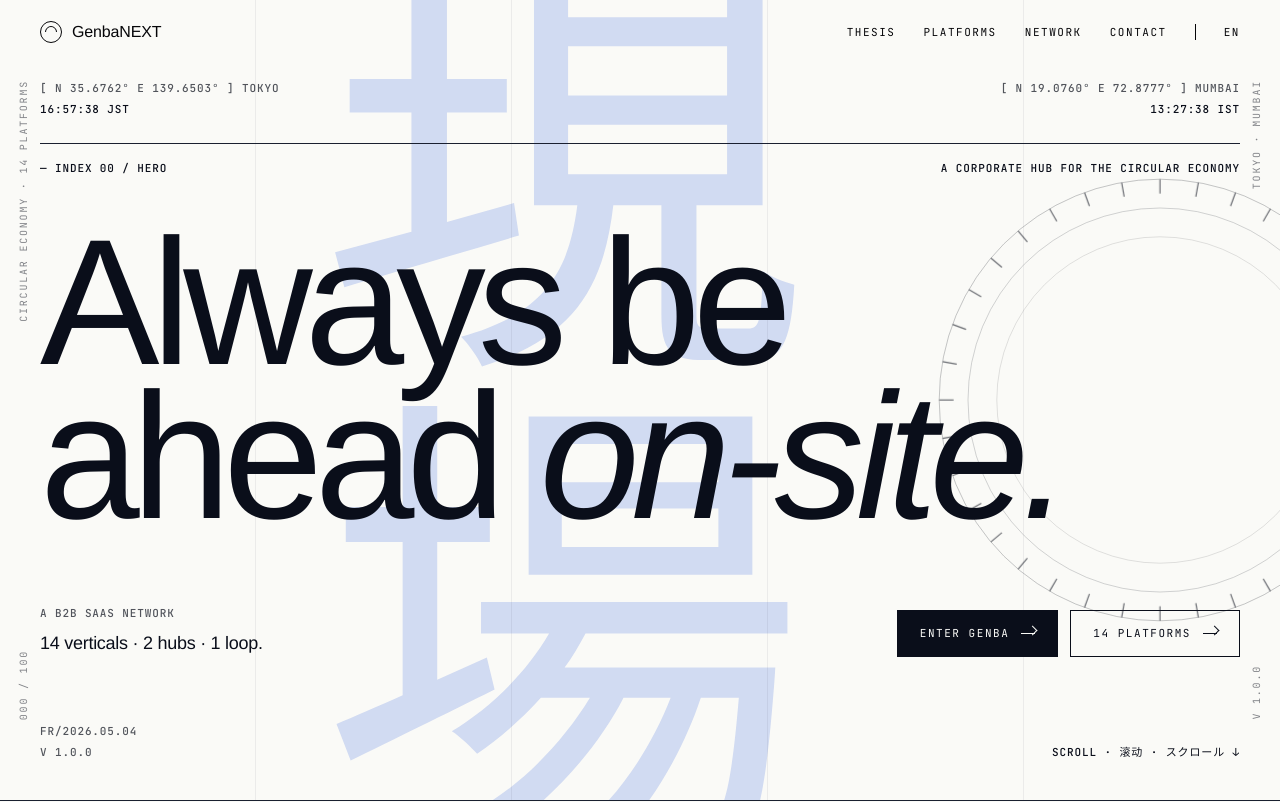
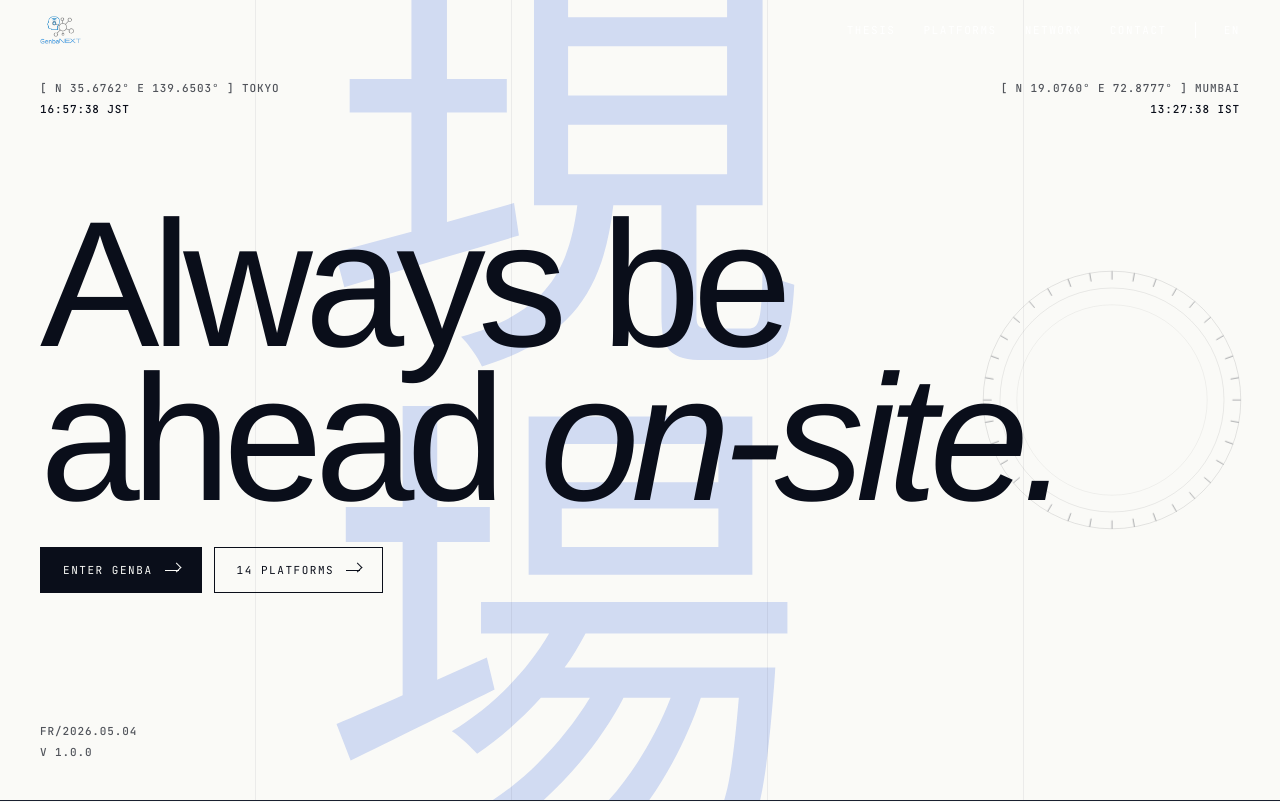
Before and after one commit to jeshwanthshivasai/GenbaNEXT-Redesign, a Next.js app: page / in a window 1280 px wide. Shown: the top 802 px of the page. Built offline with nearby package versions, Linux system fonts and the light colour scheme.

Commit message:
Refactor code structure for improved readability and maintainability

```diff
--- a/src/components/AudienceSection.tsx
+++ b/src/components/AudienceSection.tsx
@@ -31,7 +31,6 @@ export default function AudienceSection() {
   return (
     <section className={styles.audience} id="audience" data-screen-label="06 For Whom">
       <div className={styles.audienceHead}>
-        <span className="section-label">Index 05 / For Whom</span>
         <h2 className={`${styles.audienceHeadTitle} display`}>
           Built for the
           <br />
--- a/src/components/CircularEconomy.tsx
+++ b/src/components/CircularEconomy.tsx
@@ -37,7 +37,6 @@ export default function CircularEconomy() {
     <section className={styles.circular} ref={ref} id="loop" data-screen-label="03 Circular Economy">
       <div className={styles.circularSticky}>
         <div className={styles.circularHead}>
-          <span className="section-label">Index 02 / The Loop</span>
           <span className="mono opacity-70">CIRCULAR ECONOMY · 循环经济</span>
         </div>
 
--- a/src/components/HeroSection.tsx
+++ b/src/components/HeroSection.tsx
@@ -64,11 +64,6 @@ export default function HeroSection() {
         className={styles.heroStack}
         style={{ transform: `translateY(${-heroY}px)`, opacity: heroOpacity }}
       >
-        <div className={styles.heroEyebrow}>
-          <span className="mono">— Index 00 / Hero</span>
-          <span className="mono">A Corporate Hub for the Circular Economy</span>
-        </div>
-
         <h1 className={`${styles.heroTitle} display`}>
           <span className={styles.line}>Always be</span>
           <span className={styles.line}>
@@ -76,11 +71,6 @@ export default function HeroSection() {
           </span>
         </h1>
 
-        <div className={styles.heroFoot}>
-          <div className="col gap-1">
-            <span className="mono opacity-70">A B2B SaaS network</span>
-            <span className={styles.heroTag}>14 verticals · 2 hubs · 1 loop.</span>
-          </div>
         <div className={styles.heroActions}>
           <a className="btn btn-ink" href="#manifesto">
             <span>Enter Genba</span>
@@ -92,16 +82,10 @@ export default function HeroSection() {
           </a>
         </div>
       </div>
-      </div>
 
       <div className={`${styles.heroMeta} ${styles.heroMetaBl}`}>
         <span className="mono opacity-70">FR/2026.05.04</span>
         <span className="mono opacity-70">v 1.0.0</span>
-      </div>
-      <div className={`${styles.heroMeta} ${styles.heroMetaBr}`}>
-        <a className={`mono ${styles.heroScrollCue}`} href="#manifesto">
-          SCROLL · 滚动 · スクロール ↓
-        </a>
       </div>
 
       <div className={styles.heroRing} aria-hidden="true">
--- a/src/components/ManifestoSection.tsx
+++ b/src/components/ManifestoSection.tsx
@@ -31,7 +31,6 @@ export default function ManifestoSection() {
     <section className={styles.manifesto} id="manifesto" ref={ref} data-screen-label="02 Manifesto">
       <div className={styles.manifestoSticky}>
         <div className={styles.manifestoHead}>
-          <span className="section-label">Index 01 / Thesis</span>
           <span className="mono opacity-70">現場 GENBA · ON-SITE</span>
         </div>
 
--- a/src/components/PlatformsSection.tsx
+++ b/src/components/PlatformsSection.tsx
@@ -73,7 +73,6 @@ export default function PlatformsSection() {
       <div className={styles.platformsSticky}>
         <div className={styles.platformsHead}>
           <div className="col gap-2">
-            <span className="section-label">Index 03 / Network</span>
             <h2 className={`${styles.platformsHeadTitle} display`}>
               Fourteen platforms.
               <br />
--- a/src/components/TopNav.tsx
+++ b/src/components/TopNav.tsx
@@ -1,6 +1,7 @@
 'use client';
 
 import { useEffect, useState } from 'react';
+import Image from 'next/image';
 import styles from '../styles/TopNav.module.css';
 
 export type Lang = 'EN' | 'JP' | 'HI';
@@ -35,9 +36,15 @@ export default function TopNav({ lang, setLang }: Props) {
       <div className={styles.scrollProgress} style={{ width: `${scrollPct}%` }} />
 
       <nav className={styles.topnav}>
-        <a href="#" className={styles.brandMark}>
-          <span className={styles.brandGlyph} />
-          <span>GenbaNEXT</span>
+        <a href="#" className={styles.brandMark} aria-label="GenbaNEXT — home">
+          <Image
+            src="/logo.png"
+            alt="GenbaNEXT"
+            width={140}
+            height={32}
+            priority
+            className={styles.logo}
+          />
         </a>
         <div className={styles.right}>
           <a href="#manifesto" className={styles.navLink}>Thesis</a>
@@ -49,17 +56,6 @@ export default function TopNav({ lang, setLang }: Props) {
           </button>
         </div>
       </nav>
-
-      <div className={`${styles.chromeRail} ${styles.chromeRailLeft}`}>
-        <span className={styles.railText}>CIRCULAR ECONOMY · 14 PLATFORMS</span>
-        <span className={styles.railText}>
-          {Math.round(scrollPct).toString().padStart(3, '0')} / 100
-        </span>
-      </div>
-      <div className={`${styles.chromeRail} ${styles.chromeRailRight}`}>
-        <span className={styles.railText}>TOKYO · MUMBAI</span>
-        <span className={styles.railText}>v 1.0.0</span>
-      </div>
     </>
   );
 }
--- a/src/styles/CircularEconomy.module.css
+++ b/src/styles/CircularEconomy.module.css
@@ -97,9 +97,10 @@
 }
 
 .circularTitle {
-  font-size: clamp(48px, 6vw, 96px);
+  font-size: clamp(40px, 5vw, 76px);
   letter-spacing: -0.04em;
   line-height: 0.95;
+  white-space: nowrap;
 }
 
 .circularDesc {
--- a/src/styles/Hero.module.css
+++ b/src/styles/Hero.module.css
@@ -33,14 +33,6 @@
 .heroMetaTl { top: 80px; left: 40px; }
 .heroMetaTr { top: 80px; right: 40px; align-items: flex-end; text-align: right; }
 .heroMetaBl { bottom: 40px; left: 40px; }
-.heroMetaBr { bottom: 40px; right: 40px; align-items: flex-end; }
-
-.heroScrollCue {
-  display: inline-flex;
-  align-items: center;
-  gap: 8px;
-}
-.heroScrollCue:hover { color: var(--blue); }
 
 .heroKanji {
   position: absolute;
@@ -65,14 +57,7 @@
   width: 100%;
   display: flex;
   flex-direction: column;
-  gap: 48px;
-}
-
-.heroEyebrow {
-  display: flex;
-  justify-content: space-between;
-  border-top: 1px solid var(--rule);
-  padding-top: 16px;
+  gap: 32px;
 }
 
 .heroTitle {
@@ -84,37 +69,22 @@
 }
 .line { display: block; }
 
-.heroFoot {
-  display: flex;
-  align-items: flex-end;
-  justify-content: space-between;
-  gap: 32px;
-  margin-top: 24px;
-  flex-wrap: wrap;
-}
-
-.heroTag {
-  font-family: var(--sans);
-  font-size: 18px;
-  font-weight: 500;
-  letter-spacing: -0.015em;
-}
-
 .heroActions {
   display: flex;
   gap: 12px;
+  flex-wrap: wrap;
 }
 
 .heroRing {
   position: absolute;
-  right: -120px;
+  right: 40px;
   top: 50%;
   transform: translateY(-50%);
-  width: 480px;
-  height: 480px;
+  width: 360px;
+  height: 360px;
   color: var(--ink);
   z-index: 2;
-  opacity: 0.6;
+  opacity: 0.55;
   pointer-events: none;
 }
 
@@ -127,29 +97,26 @@
   animation: ringSpin 60s linear infinite;
 }
 
-@media (max-width: 1180px) {
-  .heroRing { width: 360px; height: 360px; right: -100px; opacity: 0.4; }
+@media (max-width: 1280px) {
+  .heroRing { width: 280px; height: 280px; right: 28px; opacity: 0.45; }
 }
 
 @media (max-width: 1024px) {
-  .heroStack { padding: 0 28px; gap: 32px; }
+  .heroStack { padding: 0 28px; gap: 28px; }
   .heroMetaTl, .heroMetaBl { left: 28px; }
-  .heroMetaTr, .heroMetaBr { right: 28px; }
+  .heroMetaTr { right: 28px; }
   .heroRing { display: none; }
 }
 
 @media (max-width: 720px) {
-  .hero { min-height: 100svh; padding-top: 56px; }
+  .hero { min-height: 100svh; padding-top: 64px; }
   .heroStack { padding: 0 18px; gap: 24px; }
   .heroMetaTl, .heroMetaBl { left: 18px; }
-  .heroMetaTr, .heroMetaBr { right: 18px; }
+  .heroMetaTr { right: 18px; }
   .heroMetaTl, .heroMetaTr { top: 60px; }
-  .heroMetaBl, .heroMetaBr { bottom: 24px; }
-  .heroEyebrow { flex-direction: column; gap: 4px; align-items: flex-start; }
+  .heroMetaBl { bottom: 24px; }
   .heroTitle { font-size: clamp(48px, 16vw, 80px); }
-  .heroFoot { flex-direction: column; align-items: flex-start; gap: 24px; }
   .heroActions { width: 100%; flex-direction: column; }
   .heroActions :global(.btn) { width: 100%; justify-content: space-between; }
-  .heroTag { font-size: 15px; }
   .heroKanji { font-size: clamp(280px, 80vw, 480px); opacity: 0.12 !important; }
 }
--- a/src/styles/Manifesto.module.css
+++ b/src/styles/Manifesto.module.css
@@ -54,14 +54,14 @@
 }
 
 .manifestoJp {
-  font-size: clamp(64px, 9vw, 140px);
+  font-size: clamp(56px, 7.5vw, 108px);
   font-weight: 300;
   color: var(--blue);
   line-height: 0.9;
 }
 
 .manifestoEn {
-  font-size: clamp(48px, 7vw, 120px);
+  font-size: clamp(40px, 5.5vw, 88px);
   font-weight: 500;
   letter-spacing: -0.04em;
   line-height: 0.92;
--- a/src/styles/TopNav.module.css
+++ b/src/styles/TopNav.module.css
@@ -5,11 +5,30 @@
   display: flex;
   align-items: center;
   justify-content: space-between;
-  padding: 20px 40px;
+  padding: 16px 40px;
+}
+
+.brandMark {
+  display: flex;
+  align-items: center;
+}
+
+.logo {
+  width: auto;
+  height: 28px;
+  display: block;
+  object-fit: contain;
+}
+
+/* Nav links use mix-blend so they stay readable over both paper and ink sections.
+   Scoped to .right so the colored logo isn't affected. */
+.right {
+  display: flex;
+  gap: 28px;
+  align-items: center;
   mix-blend-mode: difference;
   color: white;
 }
-.right { display: flex; gap: 28px; align-items: center; }
 
 .navLink {
   font-family: var(--mono);
@@ -36,58 +55,6 @@
   padding-left: 28px;
 }
 
-.brandMark {
-  display: flex;
-  align-items: center;
-  gap: 10px;
-  font-family: var(--sans);
-  font-weight: 500;
-  letter-spacing: -0.01em;
-  font-size: 16px;
-}
-
-.brandGlyph {
-  width: 22px; height: 22px;
-  border-radius: 50%;
-  border: 1.5px solid currentColor;
-  position: relative;
-}
-.brandGlyph::after {
-  content: "";
-  position: absolute;
-  inset: 4px;
-  border-radius: 50%;
-  border: 1.5px solid currentColor;
-  border-right-color: transparent;
-  border-bottom-color: transparent;
-  transform: rotate(45deg);
-}
-
-.chromeRail {
-  position: fixed;
-  z-index: 50;
-  pointer-events: none;
-  display: flex;
-  align-items: center;
-  flex-direction: column;
-  justify-content: space-between;
-  padding: 80px 0;
-  top: 0; bottom: 0;
-}
-.chromeRailLeft { left: 16px; }
-.chromeRailRight { right: 16px; }
-
-.railText {
-  font-family: var(--mono);
-  font-size: 10px;
-  letter-spacing: 0.18em;
-  text-transform: uppercase;
-  writing-mode: vertical-rl;
-  transform: rotate(180deg);
-  color: var(--ink);
-  opacity: 0.5;
-}
-
 .scrollProgress {
   position: fixed;
   top: 0; left: 0;
@@ -98,21 +65,17 @@
   transition: width 100ms linear;
 }
 
-@media (max-width: 1180px) {
-  .chromeRail { display: none; }
-}
-
 @media (max-width: 1024px) {
-  .topnav { padding: 18px 28px; }
+  .topnav { padding: 14px 28px; }
   .right { gap: 18px; }
   .navLink { font-size: 10px; }
+  .logo { height: 24px; }
 }
 
 @media (max-width: 720px) {
-  .topnav { padding: 14px 18px; }
+  .topnav { padding: 12px 18px; }
   .right { gap: 12px; }
   .navLink:not(:last-child) { display: none; }
   .langDivider { border-left: 0; padding-left: 0; }
-  .brandMark { font-size: 14px; }
-  .brandGlyph { width: 18px; height: 18px; }
+  .logo { height: 22px; }
 }
```
Also changed, not shown: src/components/GeographySection.tsx (+8 -1 lines), src/styles/Geography.module.css (+16 -0 lines), public/logo.png (added), public/world-map.svg (added). Lines whose indentation alone changed are shown as unchanged.
